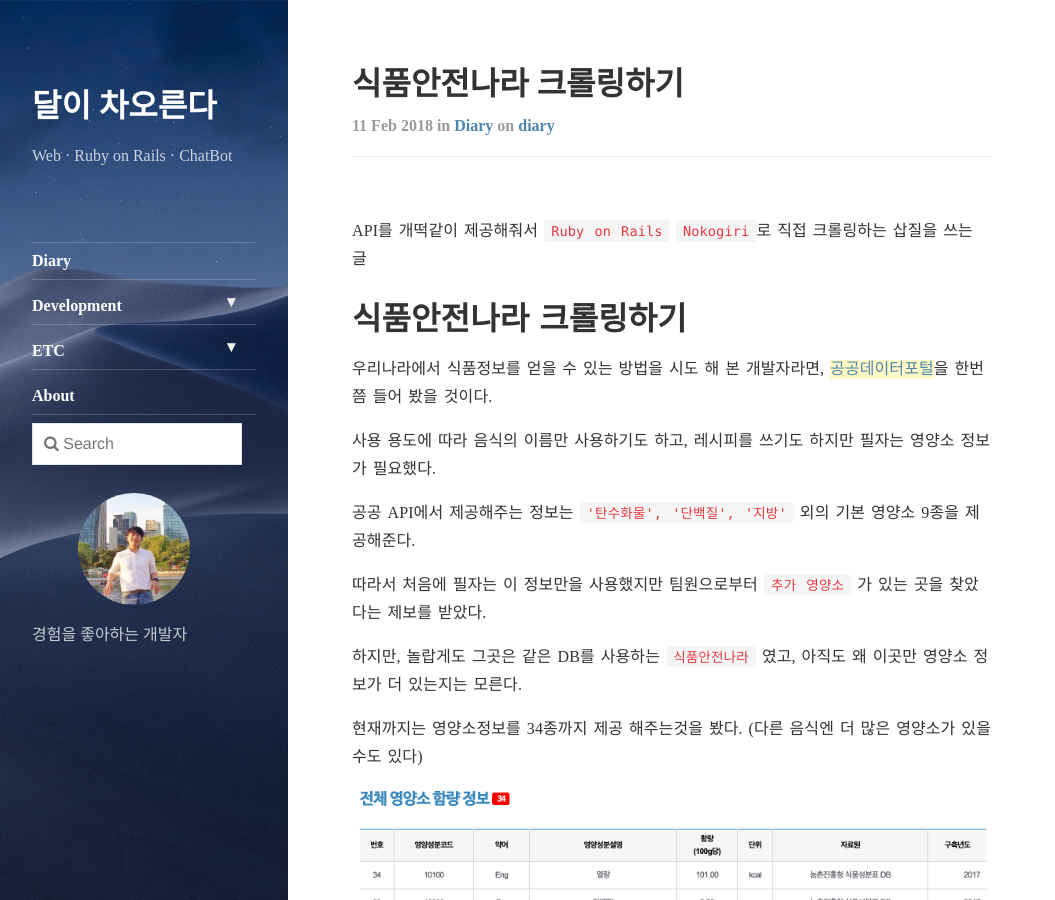
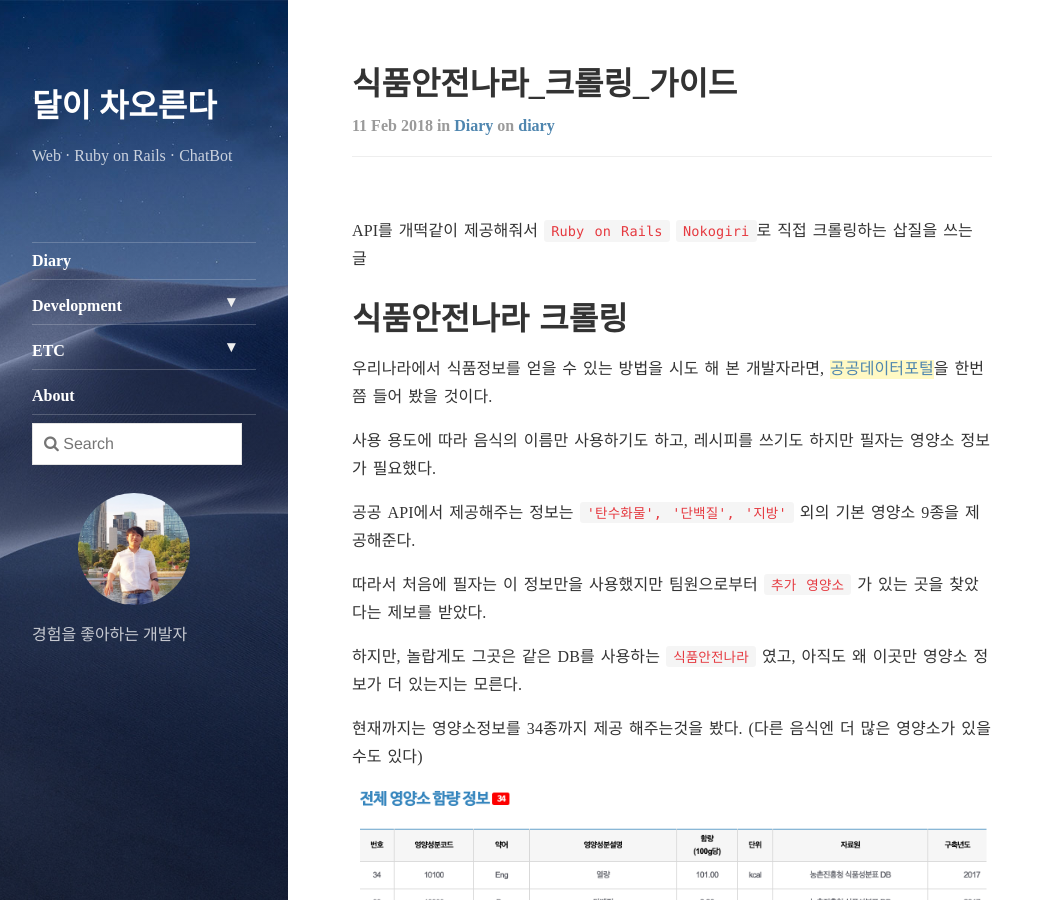
Before and after one commit to samslow/samslow.github.io, a Jekyll site: the page built from _posts/2018-02-11-식품안전나라_크롤링_가이드.md, in a window 1280 px wide and 900 px high. Shown: the whole window, without its empty margins (0-1055 px from the left). Built offline with Jekyll 4.4.1, drawn with Linux system fonts in a browser that asks for light colours; nearby versions of some CDN libraries; comment, search, counter and statistics services are not loaded.

Commit message:
식품안전나라 크롤링 가이드 업로드
Signed-off-by: samslow <shsvkdldj@likelion.org>

```diff
--- a/_posts/2018-02-11-식품안전나라_크롤링_가이드.md
+++ b/_posts/2018-02-11-식품안전나라_크롤링_가이드.md
@@ -1,14 +1,14 @@
 ---
 layout: post
-title:  "식품안전나라 크롤링하기"
-subtitle:   "식품안전나라 크롤링하기"
+title:  "식품안전나라_크롤링_가이드"
+subtitle:   "식품안전나라_크롤링_가이드"
 categories: diary
 tags: diary
 comments: true
 ---
 API를 개떡같이 제공해줘서 `Ruby on Rails` `Nokogiri`로 직접 크롤링하는 삽질을 쓰는 글
 
-# 식품안전나라 크롤링하기
+# 식품안전나라 크롤링
 
 우리나라에서 식품정보를 얻을 수 있는 방법을 시도 해 본 개발자라면, [공공데이터포털](https://www.data.go.kr/)을 한번 쯤 들어 봤을 것이다.
 
```
